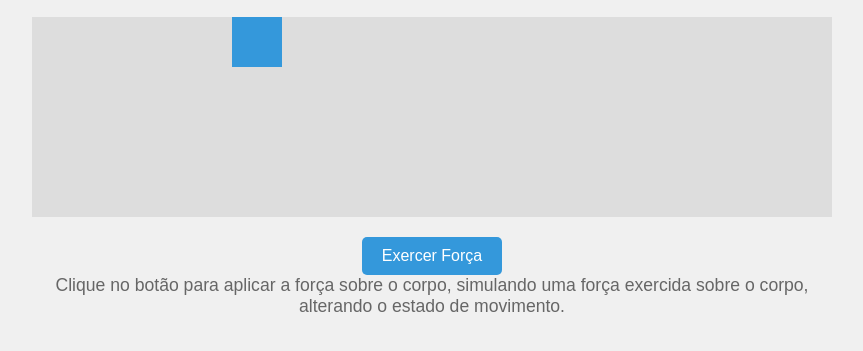
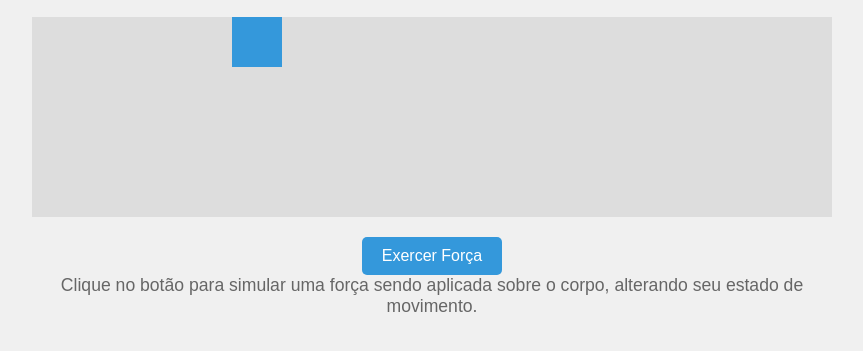
Before and after one commit to Nicolas-Dalbem/lei-fisical, a plain HTML site: page index.html in a window 1280 px wide. Shown: the part 139-490 px from the top of the page, without its empty margins (208-1071 px from the left). Drawn offline with Linux system fonts and the light colour scheme.

Commit message:
Update index.html

```diff
--- a/index.html
+++ b/index.html
@@ -16,7 +16,7 @@
         </div>
 
         <button id="pauseButton">Exercer Força</button>
-        <p id="description">Clique no botão para aplicar a força sobre o corpo, simulando uma força exercida sobre o corpo, alterando o estado de movimento.</p>
+        <p id="description">Clique no botão para simular uma força sendo aplicada sobre o corpo, alterando seu estado de movimento.</p>
     </div>
 
     <script src="script.js"></script>
```
